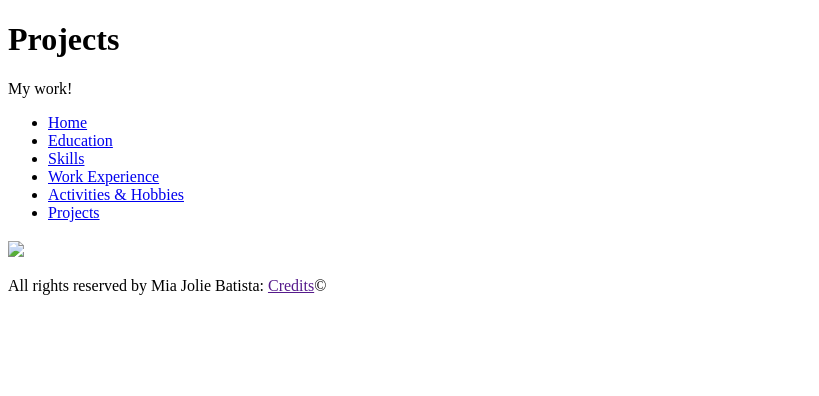
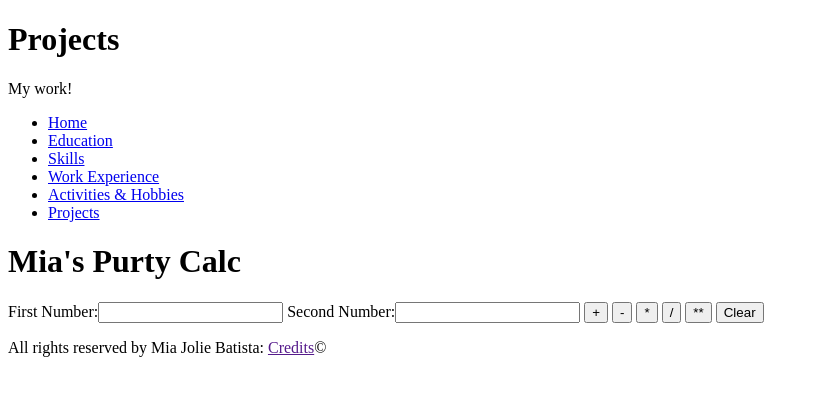
Before and after one commit to miajolie/mp-1, a plain HTML site: page Projects/projects.html in a window 1280 px wide. Shown: the whole page, without its empty margins (0-819 px from the left). Drawn offline with Linux system fonts and the light colour scheme.

Commit message:
I think my calculator is all finished! no clue if the HTML is enough but tomorrow ill work on the CSS :)

```diff
--- /dev/null
+++ b/Projects/calculate.js
@@ -0,0 +1,104 @@
+function addition(){
+    const firstIN = document.getElementById("first num input").value;
+    const first= Number(firstIN);
+
+    const secondIN = document.getElementById("second num input").value;
+    const second= Number(firstIN);
+
+    const sum = second + first;
+
+    if(sum < 0){
+        document.getElementById("ans").style.color="red";
+        document.getElementById("answer").innerHTML=sum;
+    }else{
+        document.getElementById("ans").style.visibility="visible";
+        document.getElementById("answer").innerHTML=sum;
+    }
+
+}
+
+
+function sub(){
+    const firstIN = document.getElementById("first num input").value;
+    const first= Number(firstIN);
+
+    const secondIN = document.getElementById("second num input").value;
+    const second= Number(firstIN);
+
+    const sub = first - second;
+
+    if(sub < 0){
+        document.getElementById("ans").style.color="red";
+        document.getElementById("answer").innerHTML=sub;
+    }else{
+        document.getElementById("ans").style.visibility="visible";
+        document.getElementById("answer").innerHTML=sub;
+    }
+
+}
+
+function mult(){
+    const firstIN = document.getElementById("first num input").value;
+    const first= Number(firstIN);
+
+    const secondIN = document.getElementById("second num input").value;
+    const second= Number(firstIN);
+
+    const mult = first * second;
+
+    if(mult < 0){
+        document.getElementById("ans").style.color="red";
+        document.getElementById("answer").innerHTML=mult;
+    }else{
+        document.getElementById("ans").style.visibility="visible";
+        document.getElementById("answer").innerHTML=mult;
+    }
+}
+
+function division(){
+    const firstIN = document.getElementById("first num input").value;
+    const first= Number(firstIN);
+
+    const secondIN = document.getElementById("second num input").value;
+    const second= Number(firstIN);
+
+    const div = first / second;
+
+    if(div < 0){
+        document.getElementById("ans").style.color="red";
+        document.getElementById("answer").innerHTML=div;
+    }else{
+        document.getElementById("ans").style.visibility="visible";
+        document.getElementById("answer").innerHTML=div;
+    }
+
+}
+
+function power(){
+    const firstIN = document.getElementById("first num input").value;
+    const first= Number(firstIN);
+
+    const secondIN = document.getElementById("second num input").value;
+    const second= Number(firstIN);
+
+    const ans = 1
+
+    //first ^second
+
+    for(const i = 1; i<=second; i++){
+        ans = first * ans
+    }
+
+    if(ans < 0){
+        document.getElementById("ans").style.color="red";
+        document.getElementById("answer").innerHTML=ans;
+    }else{
+        document.getElementById("ans").style.visibility="visible";
+        document.getElementById("answer").innerHTML=ans;
+    }
+
+}
+
+function clear(){
+    document.getElementById("").innerHTML="";
+}
--- a/Projects/projects.html
+++ b/Projects/projects.html
@@ -3,6 +3,7 @@
     <head>
         <meta charset="UTF-8">
         <title> Projects | Home </title>
+        <script src="calculate.js"></script>
     </head>
     <body>
         <header></header>
@@ -20,20 +21,24 @@
             </ul>
         </nav>
         <main>
-            <h3></h3>
-           <div id="main-projects">
-                <div id="">
-                    <img id="" src=" alt="">
-                </div>
-                <div id="main-projects-text">
-                    <p>
+            <div id="calc-wrapper">
+                <h1>Mia's Purty Calc</h1>
+            </header>
+                <label for="input">First Number:<input id="first num input">
+                <label for="input">Second Number:<input id="second num input">
 
-                    </p>
-                </div>
+                    <button onclick="addition()">+</button>
+                    <button onclick="sub()">-</button>
+                    <button onclick="mult()">*</button>
+                    <button onclick="division()">/</button>
+                    <button onclick="power()">**</button>
+                    <button onclick="clear()">Clear</button>
+
+                    <div id="ans">
+                        <p id="answer"></p>
+
+                    </div>
             </div>
-            <p>
-
-            </p>
         </main>
         <footer>
             <p>All rights reserved by Mia Jolie Batista: <a href="">Credits</a>&#169;</p>
```
Also changed, not shown: lab1.html (added, +28 -0 lines), script.js (added, +48 -0 lines).
